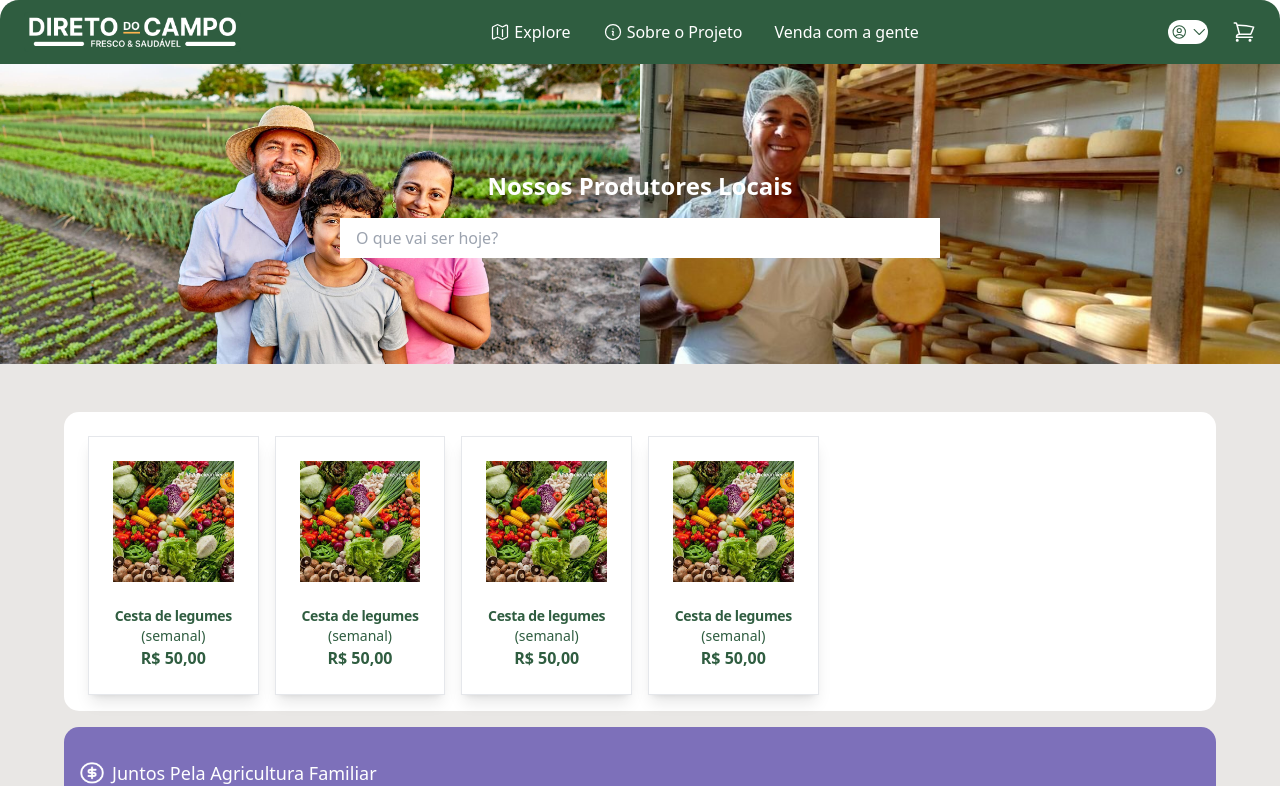
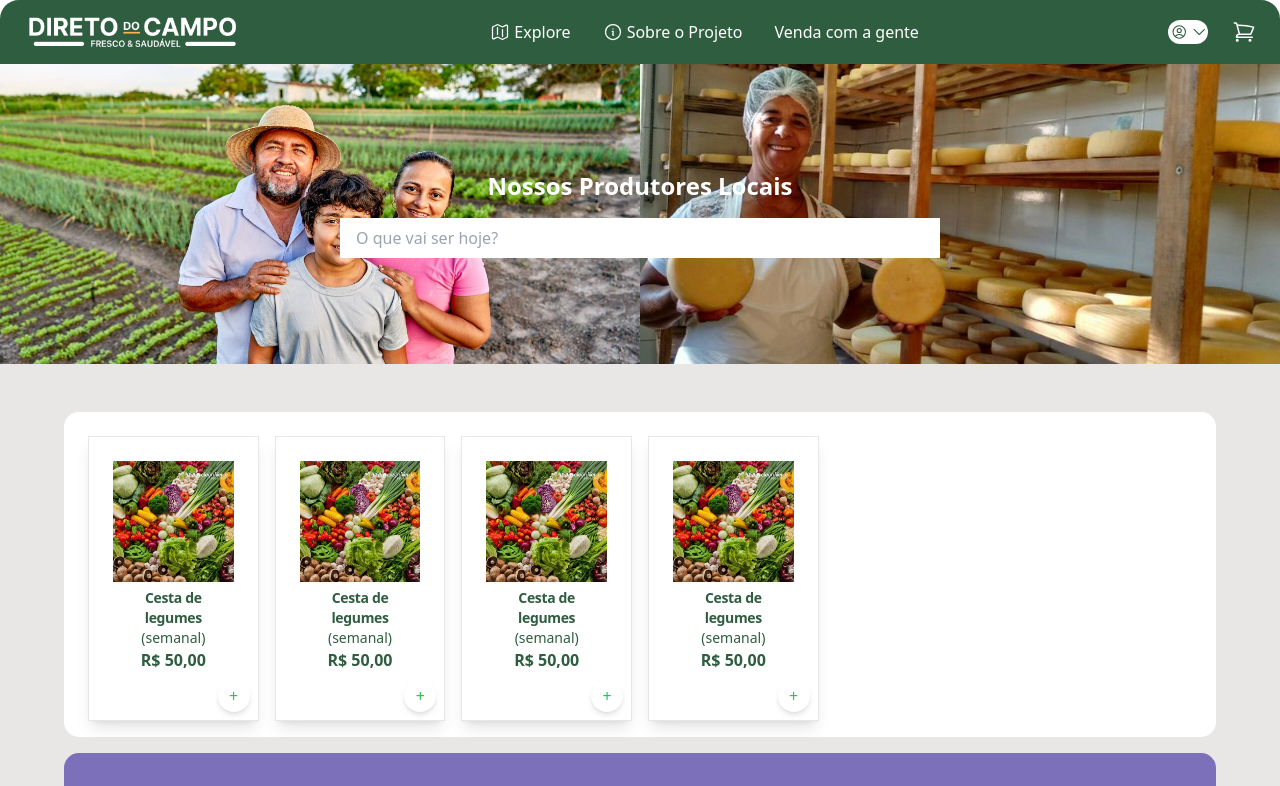
Before and after one commit to DIreto-do-Campo/Direto-do-campo, a React (Vite) app: page / in a window 1280 px wide. Shown: the top 786 px of the page. Built offline with nearby package versions, Linux system fonts and the light colour scheme.

Commit message:
adicionando o botao de adição e o contador no card do produto

```diff
--- a/src/components/ProductGrid.js
+++ /dev/null
@@ -1,11 +0,0 @@
-import { jsx as _jsx, jsxs as _jsxs } from "react/jsx-runtime";
-import { Card, CardHeader, CardTitle, CardContent } from "./ui/card";
-export default function ProductGrid() {
-    const products = [
-        { id: 1, image: "/verduras.jpg", title: "Cesta de legumes", subtitle: "(semanal)", price: "R$ 50,00", },
-        { id: 2, image: "/verduras.jpg", title: "Cesta de legumes", subtitle: "(semanal)", price: "R$ 50,00" },
-        { id: 3, image: "/verduras.jpg", title: "Cesta de legumes", subtitle: "(semanal)", price: "R$ 50,00" },
-        { id: 4, image: "/verduras.jpg", title: "Cesta de legumes", subtitle: "(semanal)", price: "R$ 50,00" },
-    ];
-    return (_jsx("div", { className: "container mx-auto px-6 grid grid-cols-2 md:grid-cols-4 lg:grid-cols-6 gap-4 mt-2", children: products.map((product) => (_jsxs(Card, { className: "shadow-lg text-hunterGreen", children: [_jsx(CardHeader, { children: _jsx("img", { className: "h-auto w-full rounded-t-md", src: product.image, alt: product.title }) }), _jsxs(CardContent, { className: "text-center", children: [_jsx(CardTitle, { className: "text-sm font-semibold", children: product.title }), _jsx("p", { className: "text-sm text-muted-foreground", children: product.subtitle }), _jsx("p", { className: "text-md font-bold", children: product.price })] })] }, product.id))) }));
-}
--- a/src/components/ProductGrid.tsx
+++ b/src/components/ProductGrid.tsx
@@ -1,10 +1,42 @@
 import * as React from "react";
 import { Card, CardHeader, CardTitle, CardContent } from "./ui/card";
 
+export default function ProductGrid() {
+  const [productQuantities, setProductQuantities] = React.useState(new Map());
 
-export default function ProductGrid() {
+  const toggleCounter = (productId) => {
+    setProductQuantities((prevQuantities) => {
+      const newQuantities = new Map(prevQuantities);
+      if (!newQuantities.has(productId)) {
+        newQuantities.set(productId, 1);
+      }
+      return newQuantities;
+    });
+  };
+
+  const increaseQuantity = (productId) => {
+    setProductQuantities((prevQuantities) => {
+      const newQuantities = new Map(prevQuantities);
+      newQuantities.set(productId, newQuantities.get(productId) + 1);
+      return newQuantities;
+    });
+  };
+
+  const decreaseQuantity = (productId) => {
+    setProductQuantities((prevQuantities) => {
+      const newQuantities = new Map(prevQuantities);
+      const currentQuantity = newQuantities.get(productId);
+      if (currentQuantity > 1) {
+        newQuantities.set(productId, currentQuantity - 1);
+      } else {
+        newQuantities.delete(productId);
+      }
+      return newQuantities;
+    });
+  };
+
   const products = [
-    { id: 1, image: "/verduras.jpg", title: "Cesta de legumes", subtitle: "(semanal)", price: "R$ 50,00", },
+    { id: 1, image: "/verduras.jpg", title: "Cesta de legumes", subtitle: "(semanal)", price: "R$ 50,00" },
     { id: 2, image: "/verduras.jpg", title: "Cesta de legumes", subtitle: "(semanal)", price: "R$ 50,00" },
     { id: 3, image: "/verduras.jpg", title: "Cesta de legumes", subtitle: "(semanal)", price: "R$ 50,00" },
     { id: 4, image: "/verduras.jpg", title: "Cesta de legumes", subtitle: "(semanal)", price: "R$ 50,00" },
@@ -13,19 +45,48 @@ export default function ProductGrid() {
   return (
     <div className="container mx-auto px-6 grid grid-cols-2 md:grid-cols-4 lg:grid-cols-6 gap-4 mt-2">
       {products.map((product) => (
-        <Card key={product.id} className="shadow-lg text-hunterGreen">
-          <CardHeader>
+        <Card key={product.id} className="shadow-lg text-hunterGreen relative">
+
+          <CardHeader className="relative">
             <img
               className="h-auto w-full rounded-t-md"
               src={product.image}
               alt={product.title}
             />
+            <CardContent className="text-center">
+              <CardTitle className="text-sm font-semibold">{product.title}</CardTitle>
+              <p className="text-sm text-muted-foreground">{product.subtitle}</p>
+              <p className="text-md font-bold">{product.price}</p>
+            </CardContent>
+            {/* Botão + ou contador no canto inferior direito */}
+            {productQuantities.has(product.id) ? (
+              <div className="absolute bottom-2 right-2 flex items-center bg-white p-1 rounded-full shadow-md space-x-2">
+                <button
+                  className="w-6 h-6 rounded-full bg-gray-300 flex items-center justify-center text-gray-700 font-bold"
+                  onClick={() => decreaseQuantity(product.id)}
+                >
+                  -
+                </button>
+                <span className="text-sm font-semibold text-gray-700">
+                  {productQuantities.get(product.id)}
+                </span>
+                <button
+                  className="w-6 h-6 rounded-full bg-green-500 flex items-center justify-center text-white font-bold"
+                  onClick={() => increaseQuantity(product.id)}
+                >
+                  +
+                </button>
+              </div>
+            ) : (
+              <button
+                onClick={() => toggleCounter(product.id)}
+                className="absolute bottom-2 right-2 w-8 h-8 rounded-full bg-white flex items-center justify-center text-green-500 shadow-md"
+              >
+                +
+              </button>
+            )}
           </CardHeader>
-          <CardContent className="text-center">
-            <CardTitle className="text-sm font-semibold">{product.title}</CardTitle>
-            <p className="text-sm text-muted-foreground">{product.subtitle}</p>
-            <p className="text-md font-bold">{product.price}</p>
-          </CardContent>
+
         </Card>
       ))}
     </div>
```
